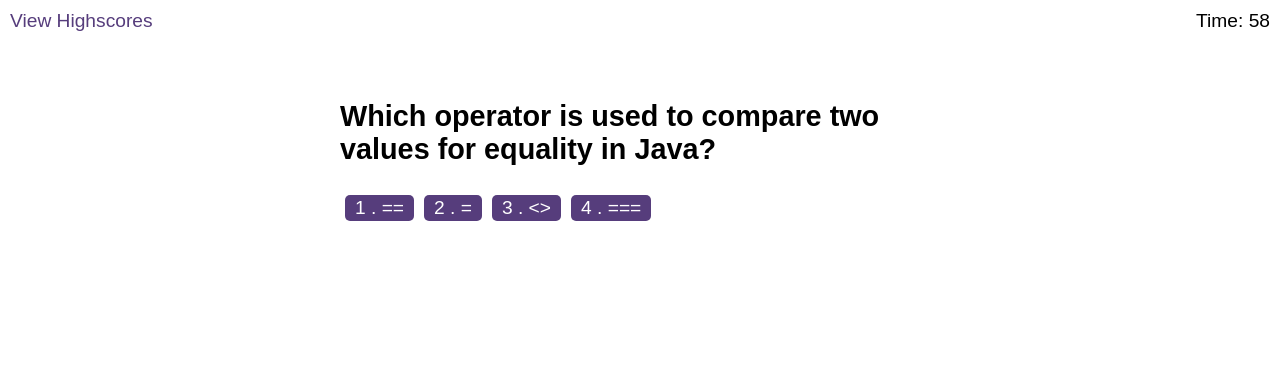
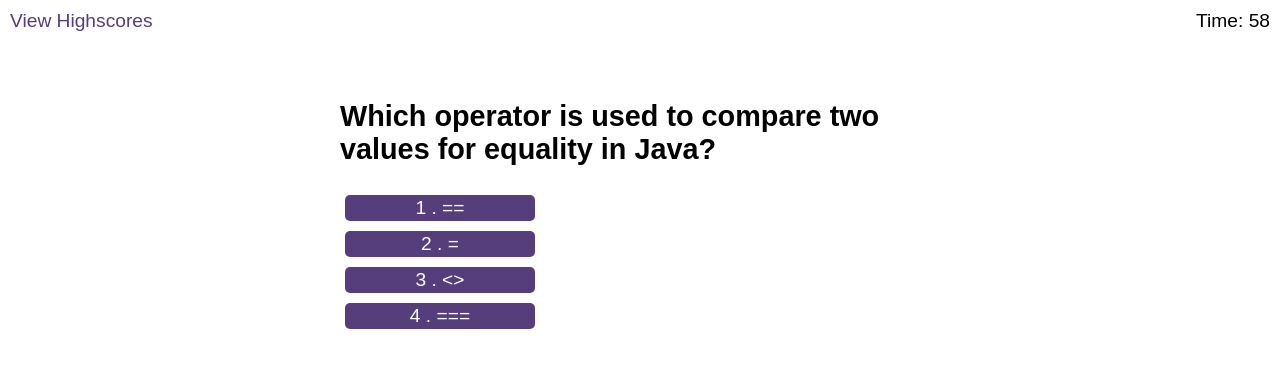
Before and after one commit to adini6/Java-Knowledge-Quiz, a plain HTML site: page index.html in a window 1280 px wide. Both pictures are taken after a click on the button "Start Quiz". Drawn offline with Linux system fonts and the light colour scheme.

Commit message:
updated css files

```diff
--- a/assets/css/styles.css
+++ b/assets/css/styles.css
@@ -34,9 +34,19 @@ button:hover {
   display: block;
 }
 
+#choices {
+  display: flex;
+  flex-direction: column;
+  justify-content: left;
+  width: 200px;
+
+}
+
+
 input[type="text"] {
   font-size: 100%;
 }
+
 
 ol {
   padding-left: 0px;
```
